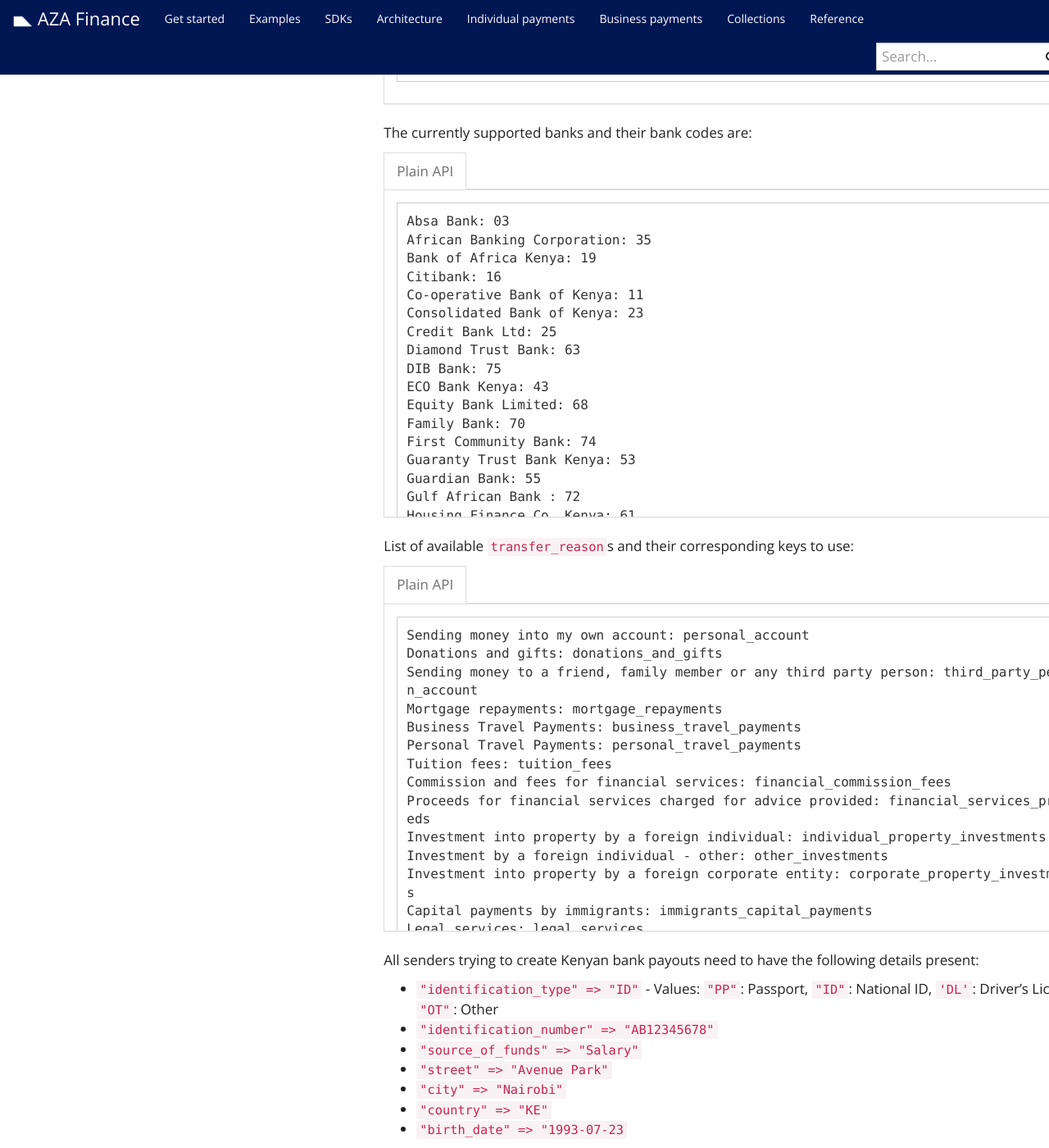
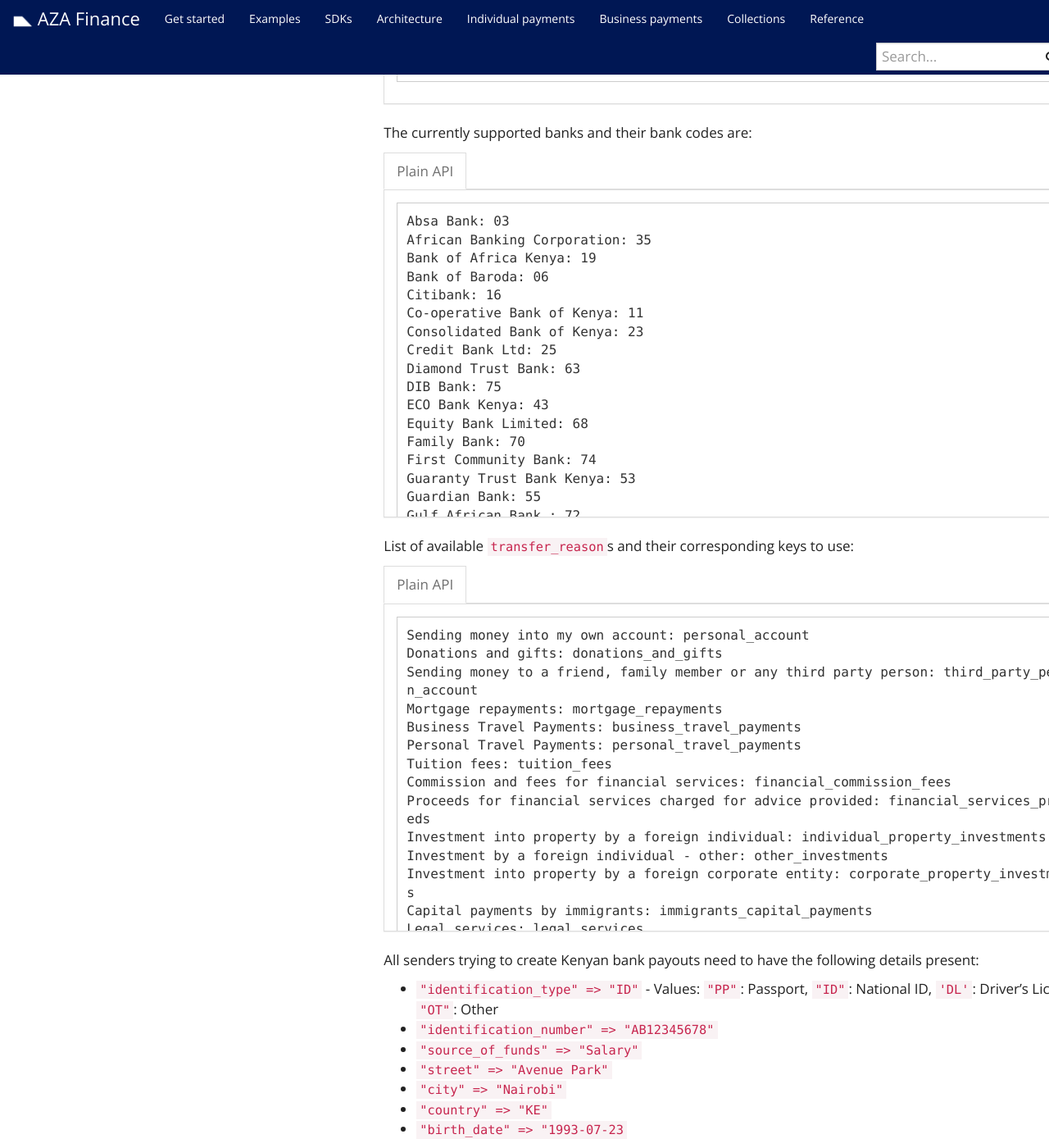
Before and after one commit to transferzero/api-documentation, a Jekyll site: the page built from _docs/business-payments.md, in a window 1280 px wide and 1400 px high, scrolled down 12678 px. Shown: the whole window at 82% size. Built offline with Jekyll 4.4.1, drawn with Linux system fonts in a browser that asks for light colours; nearby versions of some CDN libraries; comment, search, counter and statistics services are not loaded.

Commit message:
BTA-13104-additional-banks-for-kes-bank-corridor

```diff
--- a/_includes/corridors/kes-bank.md
+++ b/_includes/corridors/kes-bank.md
@@ -31,6 +31,7 @@
 Absa Bank: 03
 African Banking Corporation: 35
 Bank of Africa Kenya: 19
+Bank of Baroda: 06
 Citibank: 16
 Co-operative Bank of Kenya: 11
 Consolidated Bank of Kenya: 23
```
